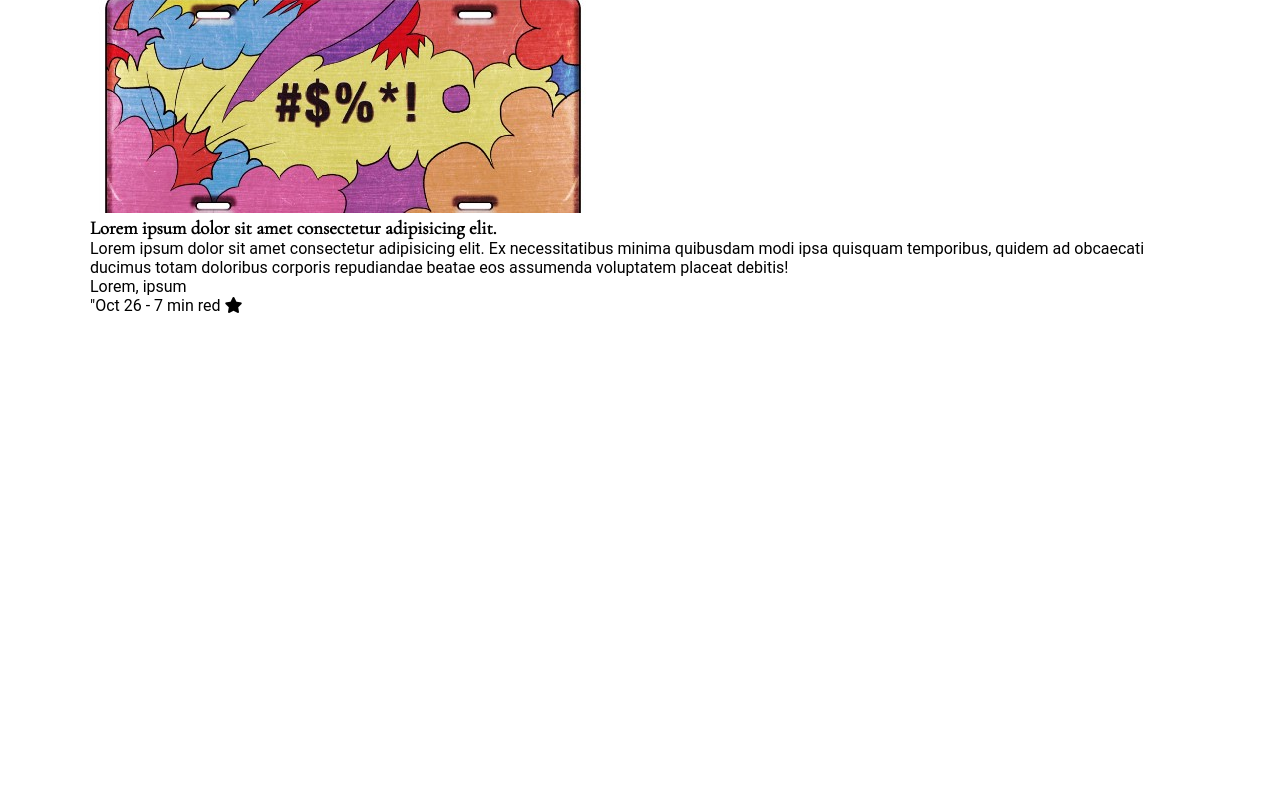
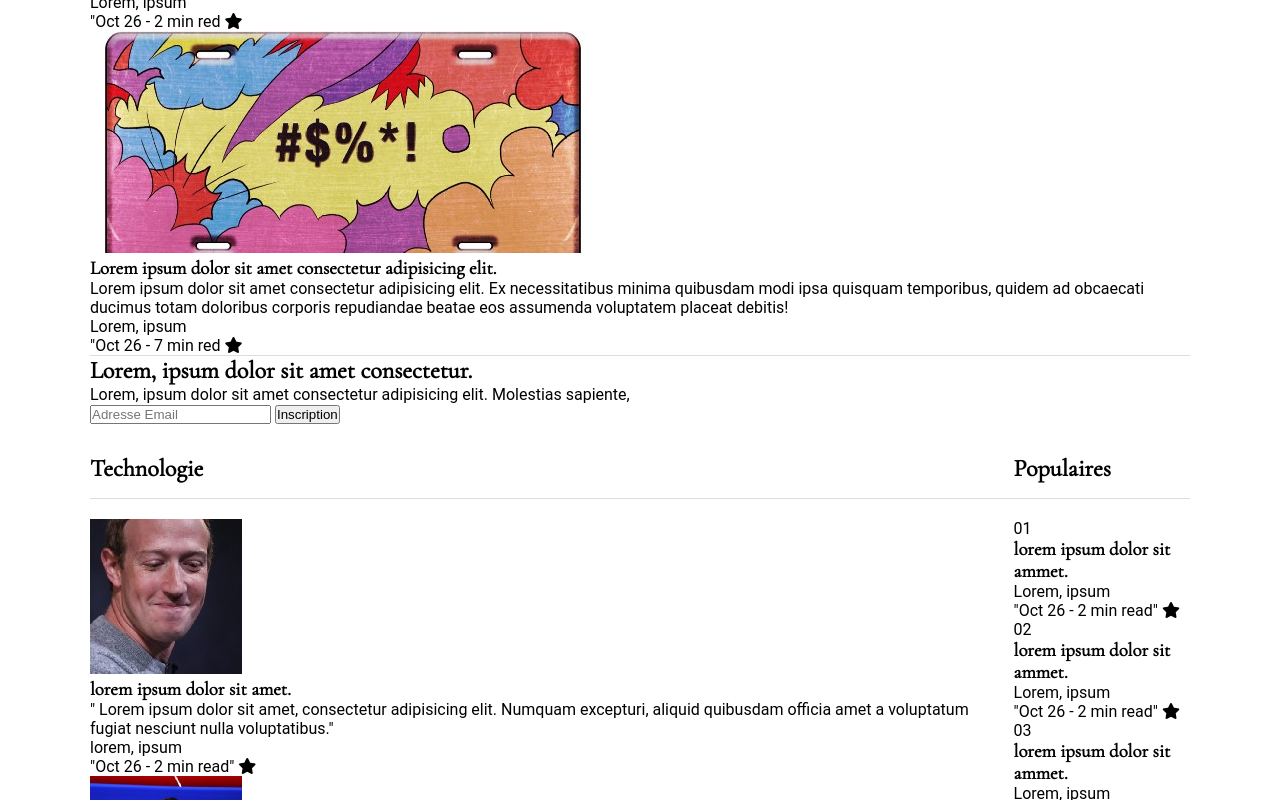
Before and after one commit to Hajer-Bouricha/journal, a plain HTML site: page index.html in a window 1280 px wide. Shown: the part 915-1715 px from the top of the page. Before the commit the page ends 1230 px from the top, so only its background shows below. Drawn offline with nearby package versions, Linux system fonts and the light colour scheme.

Commit message:
update html

```diff
--- a/css/styles.css
+++ b/css/styles.css
@@ -57,7 +57,7 @@ header {
   display: grid;
   grid-template-columns: 1fr auto;
   line-height: 3.5rem;
-  margin:0.5rem auto;
+  margin: 0.5rem auto;
   place-items: center start;
 }
 
@@ -76,41 +76,78 @@ header ul li a {
   font-family: "Staatliches", cursive;
 
 }
-header a{
+
+header a {
   display: block;
   padding: 1rem;
 }
-.text-primary{
+
+.text-primary {
   color: var(--primary);
 }
-.text-primary:hover{
+
+.text-primary:hover {
   opacity: 0.8;
 }
-.btn{
-  padding:1rem 1rem;
+
+.btn {
+  padding: 1rem 1rem;
   font-size: 1.6rem;
   border-radius: 0.5rem;
   cursor: pointer;
-  border:0;
+  border: 0;
   transition: all 0.2s;
 }
-.btn-light{
+
+.btn-light {
   background: white;
-  border:1px solid var(--primary);
+  border: 1px solid var(--primary);
   color: var(--primary);
 }
-.btn-light:hover{
-  background:var(--primary);
+
+.btn-light:hover {
+  background: var(--primary);
   color: white;
 }
+
 header ul li {
-  padding:1rem 1.5rem;
+  padding: 1rem 1.5rem;
 
 }
+
 /* NAV */
-nav{
+nav {
   display: flex;
   justify-content: space-between;
   background: #fff;
   padding: 1rem;
 }
+/* article grid */
+.showcase {
+  padding: 2rem;
+  display: grid;
+  grid-template-columns: repeat(3,1fr);
+  grid-auto-rows: auto;
+  gap: 20px;
+}
+/* separator */
+.separator{
+  border: 0;
+  border-bottom: 1px solid var(--gray);
+}
+/* ads */
+
+/* content */
+.content{
+  margin: 3rem 0;
+  display: flex;
+  align-items: start;
+}
+.articles{
+  flex:auto;
+}
+.underline{
+  padding-bottom: 1.5rem;
+  border-bottom: 1px solid var(--gray);
+  margin-bottom: 2rem;
+}
--- a/index.html
+++ b/index.html
@@ -78,7 +78,130 @@
         <i class="fa-solid fa-star"></i>
       </p>
     </article>
-
+    </section>
+    <div class="separator"></div>
+    <section class="ads">
+      <h1>Lorem, ipsum dolor sit amet consectetur.</h1>
+      <p>Lorem, ipsum dolor sit amet consectetur adipisicing elit. Molestias sapiente, </p>
+      <form action="#">
+        <input type="text" placeholder="Adresse Email">
+        <button type="submit">Inscription</button>
+      </form>
+    </section>
+    <section class="content">
+      <div class="articles">
+        <h2 class="underline">Technologie</h2>
+        <article>
+          <img src="./img/bloc-6.jpeg" alt="bloc-6">
+          <h3>lorem ipsum dolor sit amet.</h3>
+          <p>" Lorem ipsum dolor sit amet, consectetur adipisicing elit. Numquam excepturi, aliquid quibusdam officia amet a voluptatum fugiat nesciunt nulla voluptatibus."</p>
+          <p class="article-author">lorem, ipsum</p>
+          <p class="text-hint">
+            "Oct 26 - 2 min read"
+            <i class="fa-solid fa-star"></i>
+          </p>
+        </article>
+        <article>
+          <img src="./img/bloc-7.jpeg" alt="bloc-7">
+          <h3>lorem ipsum dolor sit amet.</h3>
+          <p>" Lorem ipsum dolor sit amet, consectetur adipisicing elit. Numquam excepturi, aliquid quibusdam officia amet a voluptatum fugiat nesciunt nulla voluptatibus."</p>
+          <p class="article-author">lorem, ipsum</p>
+          <p class="text-hint">
+            "Oct 26 - 2 min read"
+            <i class="fa-solid fa-star"></i>
+          </p>
+        </article>
+        <article>
+          <img src="./img/bloc-8.jpeg" alt="bloc-8">
+          <h3>lorem ipsum dolor sit amet.</h3>
+          <p>" Lorem ipsum dolor sit amet, consectetur adipisicing elit. Numquam excepturi, aliquid quibusdam officia amet a voluptatum fugiat nesciunt nulla voluptatibus."</p>
+          <p class="article-author">lorem, ipsum</p>
+          <p class="text-hint">
+            "Oct 26 - 2 min read"
+            <i class="fa-solid fa-star"></i>
+          </p>
+        </article>
+        <h2 class="underline">Mode</h2>
+        <article>
+          <img src="./img/bloc-9.jpeg" alt="bloc-9">
+          <h3>lorem ipsum dolor sit amet.</h3>
+          <p>" Lorem ipsum dolor sit amet, consectetur adipisicing elit. Numquam excepturi, aliquid quibusdam officia amet a voluptatum fugiat nesciunt nulla voluptatibus."</p>
+          <p class="article-author">lorem, ipsum</p>
+          <p class="text-hint">
+            "Oct 26 - 2 min read"
+            <i class="fa-solid fa-star"></i>
+          </p>
+        </article>
+        <article>
+          <img src="./img/bloc-10.jpeg" alt="bloc-10">
+          <h3>lorem ipsum dolor sit amet.</h3>
+          <p>" Lorem ipsum dolor sit amet, consectetur adipisicing elit. Numquam excepturi, aliquid quibusdam officia amet a voluptatum fugiat nesciunt nulla voluptatibus."</p>
+          <p class="article-author">lorem, ipsum</p>
+          <p class="text-hint">
+            "Oct 26 - 2 min read"
+            <i class="fa-solid fa-star"></i>
+          </p>
+        </article>
+        <article>
+          <img src="./img/bloc-11.jpeg" alt="bloc-11">
+          <h3>lorem ipsum dolor sit amet.</h3>
+          <p>" Lorem ipsum dolor sit amet, consectetur adipisicing elit. Numquam excepturi, aliquid quibusdam officia amet a voluptatum fugiat nesciunt nulla voluptatibus."</p>
+          <p class="article-author">lorem, ipsum</p>
+          <p class="text-hint">
+            "Oct 26 - 2 min read"
+            <i class="fa-solid fa-star"></i>
+          </p>
+        </article>
+      </div>
+      <div class="popular">
+        <h2 class="underline">Populaires</h2>
+        <ul>
+          <li>
+            <div>01</div>
+            <div>
+              <h3>lorem ipsum dolor sit ammet.</h3>
+              <p class="article-author">Lorem, ipsum</p>
+              <p class="text-hint">
+                "Oct 26 - 2 min read"
+                <i class="fa-solid fa-star"></i>
+              </p>
+            </div>
+          </li>
+          <li>
+            <div>02</div>
+            <div>
+              <h3>lorem ipsum dolor sit ammet.</h3>
+              <p class="article-author">Lorem, ipsum</p>
+              <p class="text-hint">
+                "Oct 26 - 2 min read"
+                <i class="fa-solid fa-star"></i>
+              </p>
+            </div>
+          </li>
+          <li>
+            <div>03</div>
+            <div>
+              <h3>lorem ipsum dolor sit ammet.</h3>
+              <p class="article-author">Lorem, ipsum</p>
+              <p class="text-hint">
+                "Oct 26 - 2 min read"
+                <i class="fa-solid fa-star"></i>
+              </p>
+            </div>
+          </li>
+          <li>
+            <div>04</div>
+            <div>
+              <h3>lorem ipsum dolor sit ammet.</h3>
+              <p class="article-author">Lorem, ipsum</p>
+              <p class="text-hint">
+                "Oct 26 - 2 min read"
+                <i class="fa-solid fa-star"></i>
+              </p>
+            </div>
+          </li>
+        </ul>
+      </div>
     </section>
   </div>
 </body>
```
